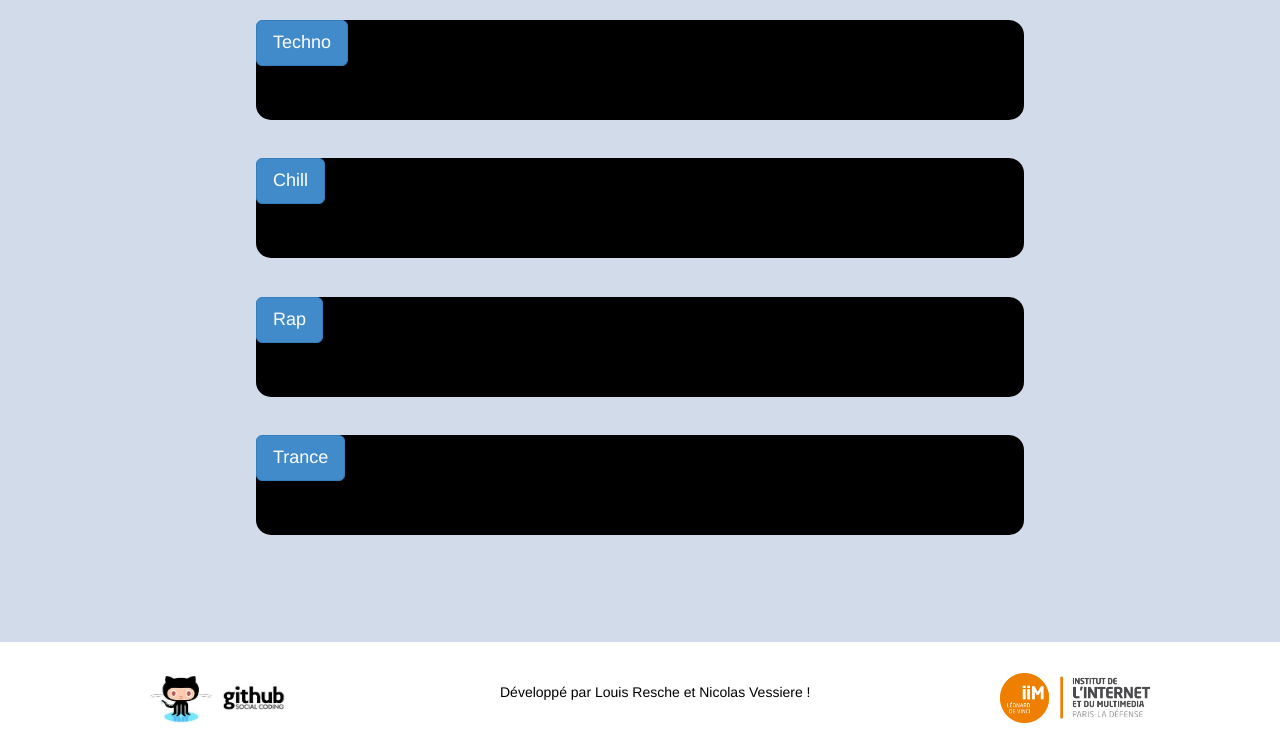
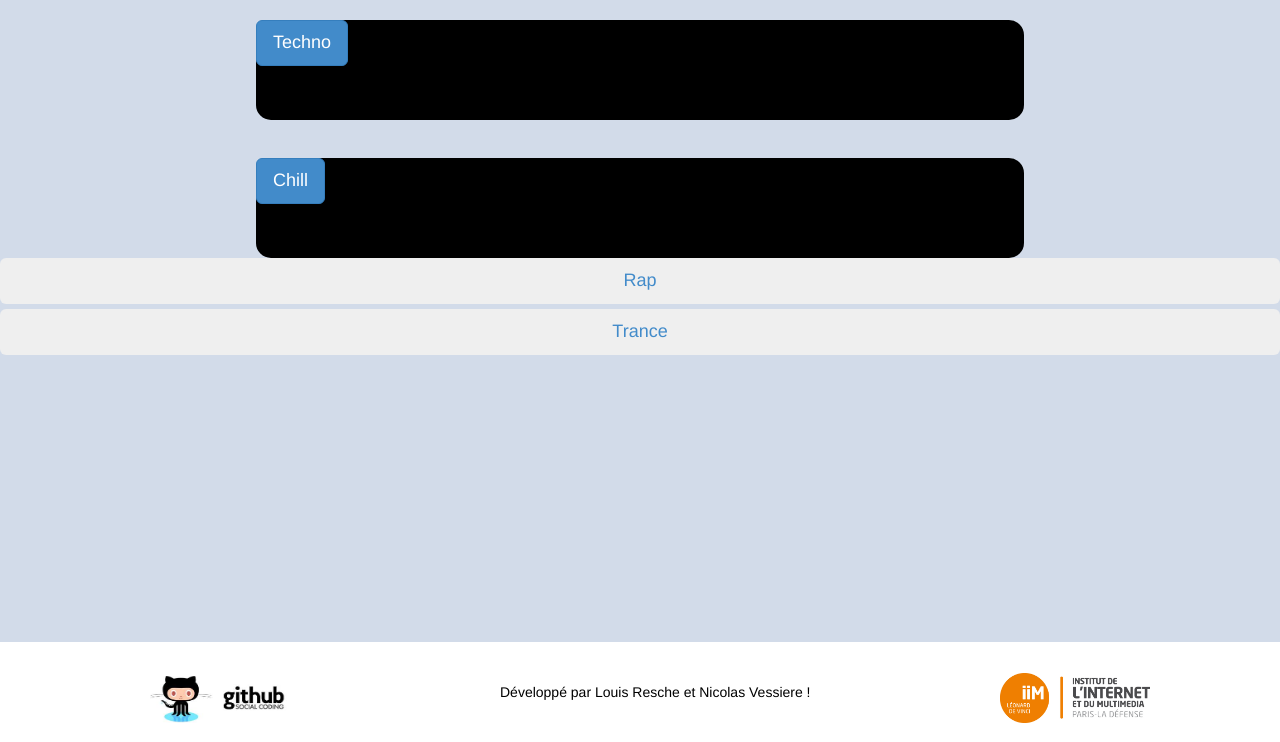
Before and after one commit to NicoVsr/Project-github-a2, a PHP site: page /genre.php in a window 1280 px wide. Shown: the part 58-800 px from the top of the page. Run offline with PHP 8.4, Linux system fonts and the light colour scheme.

Commit message:
Changed button rap and trance

```diff
--- a/view/_genre.php
+++ b/view/_genre.php
@@ -18,21 +18,23 @@
     </div>
 
 
-   <div class="trois">
-
-        <a  class="btn btn-primary btn-lg"  role="button"  href="https://soundcloud.com/user969005911" class="techno"> Rap </a>
-
-
-   </div>
-
-
-   <div class="quatre">
-
-       <a  class="btn btn-primary btn-lg"  role="button" href="https://soundcloud.com/sharyar-malik-1" class="techno"> Trance </a>
+   <button type="button" class="btn btn-secondary btn-lg btn-block"> <a href="https://soundcloud.com/user969005911"> Rap </a> </button>
 
 
 
-   </div>
+
+
+
+
+
+
+       <button type="button" class="btn btn-secondary btn-lg btn-block"> <a href="https://soundcloud.com/sharyar-malik-1"> Trance </a> </button>
+
+
+
+
+
+
 
 
 
--- a/view/css/main.css
+++ b/view/css/main.css
@@ -514,11 +514,7 @@ p.account a {
 	padding-top: 70px;
 }
 
-a {
 
-	color: red;
-	padding-top: 200px;
-}
 
 
 
```
